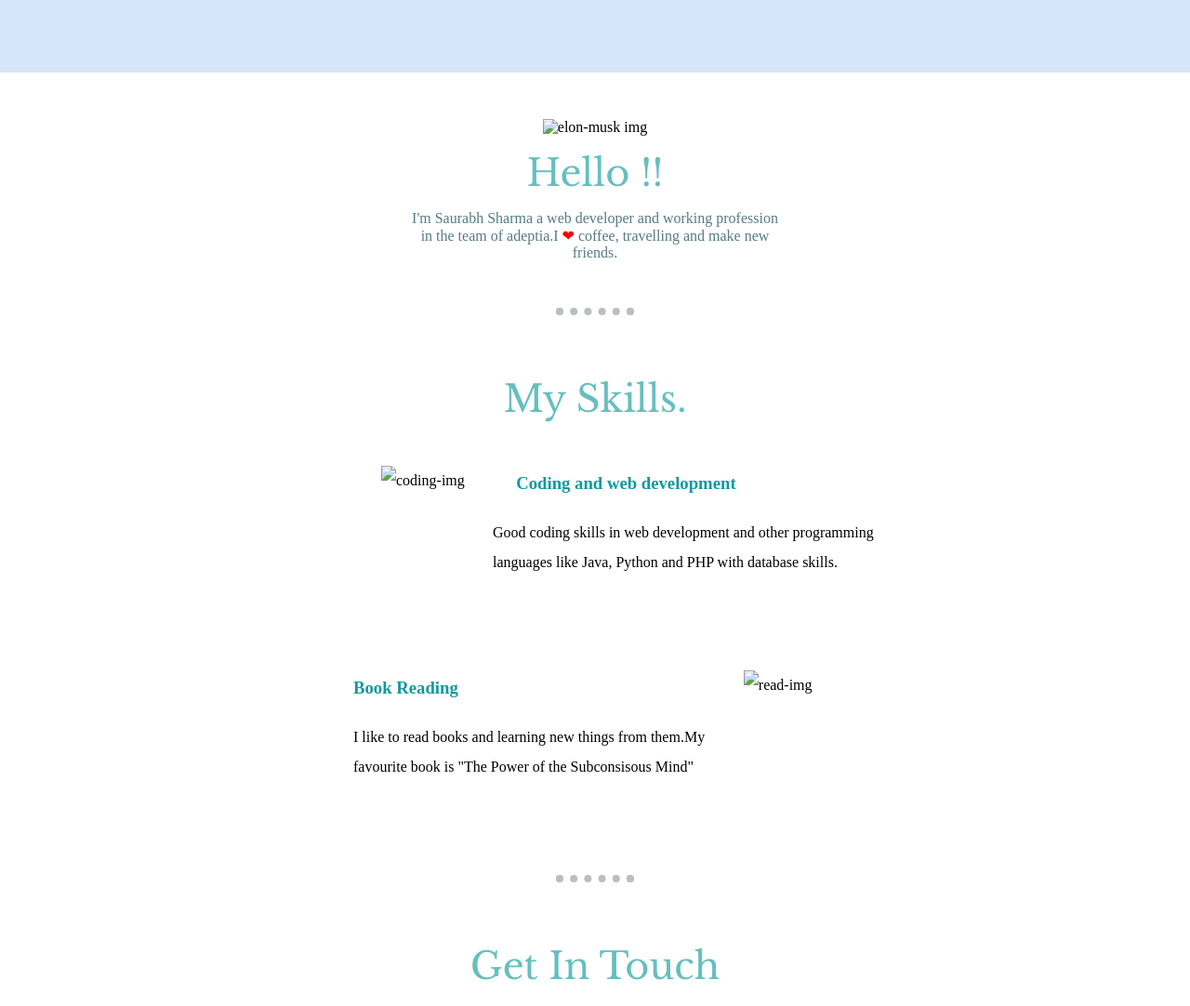
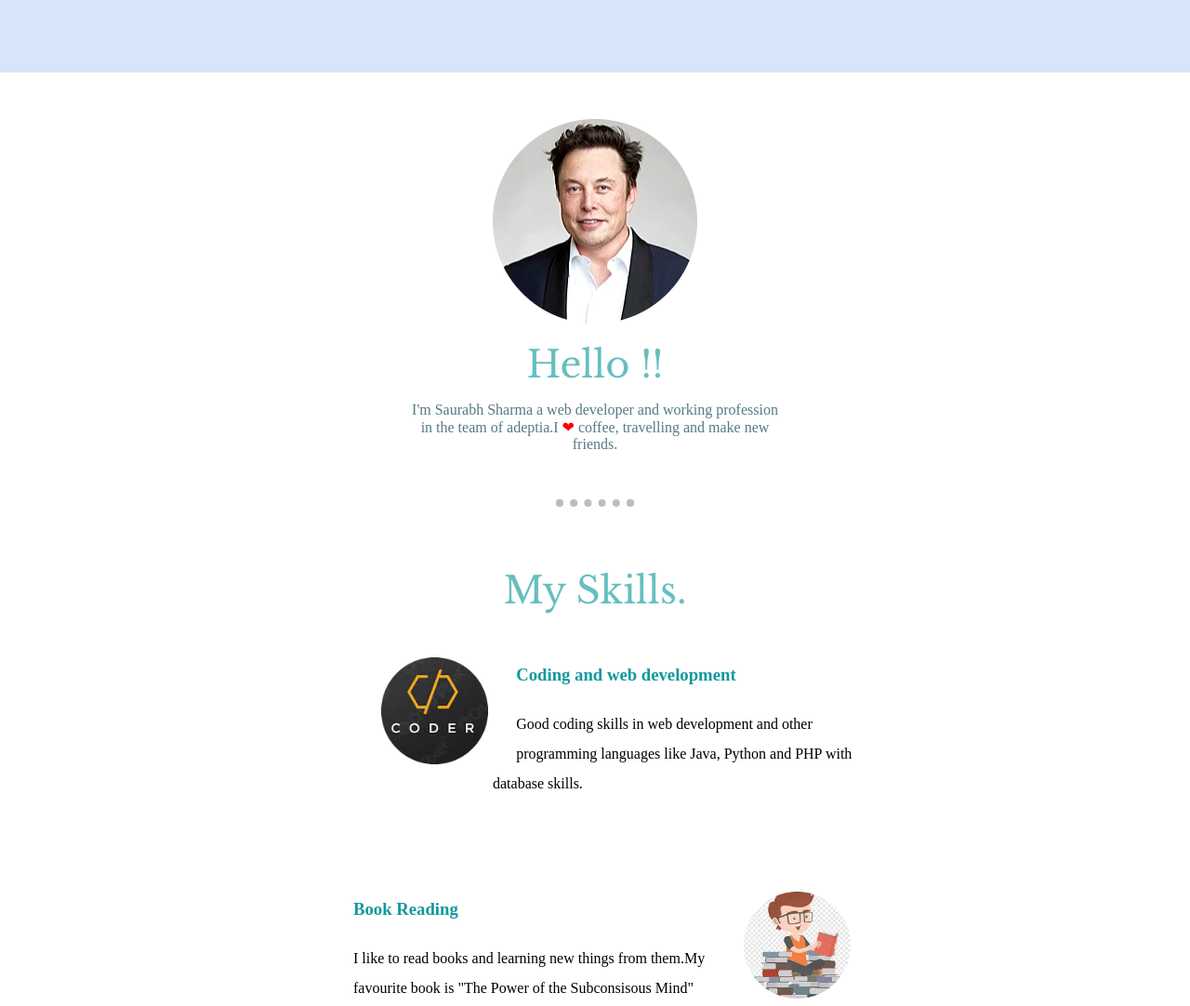
Before and after one commit to Saurabhcodechef/Mysite, a plain HTML site: page index.html in a window 1280 px wide. Shown: the part 700-1782 px from the top of the page at 93% size. Drawn offline with nearby package versions, Linux system fonts and the light colour scheme; the site is published under a folder, as on GitHub Pages, so addresses that start at the root find nothing; a web font is replaced by a local one.

Commit message:
Update index.html

```diff
--- a/index.html
+++ b/index.html
@@ -23,7 +23,7 @@
     </div>
     <div class="middle-container">
         <div class="profile">
-            <img class="" src="/img/self-modified.png" alt="elon-musk img">
+            <img class="" src="img/self-modified.png" alt="elon-musk img">
           <h2>Hello !!</h2>
           <p class="profile-description">I'm Saurabh Sharma a web developer and working profession in the team of adeptia.I <span style="color:red">❤</span> coffee, travelling and make new friends.</p>
         </div>
@@ -31,7 +31,7 @@
         <div class="skills">
           <h2>My Skills.</h2>
           <div class="skill-row">
-            <img class="coding" src="/img/code.png"alt="coding-img">
+            <img class="coding" src="img/code.png"alt="coding-img">
             <div class="skill-desc code">
               <h3 class="">Coding and web development</h3>
               <p class="skill-para">Good coding skills in web development and other programming languages like Java, Python and PHP with database skills.</p>
@@ -39,7 +39,7 @@
 
           </div>
           <div class="skill-row">
-            <img class="reading" src="/img/reading.png" alt="read-img">
+            <img class="reading" src="img/reading.png" alt="read-img">
             <div class="skill-desc read">
               <h3>Book Reading</h3>
             <p class="skill-para">I like to read books and learning new things from them.My favourite book is "The Power of the Subconsisous Mind"</p>
```
